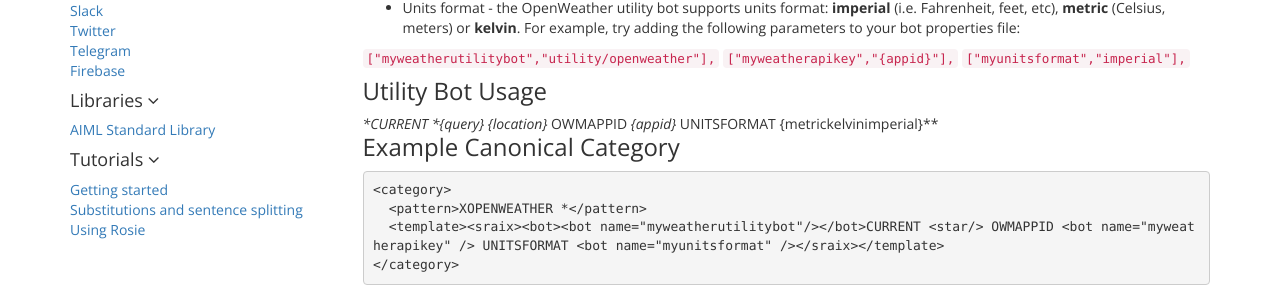
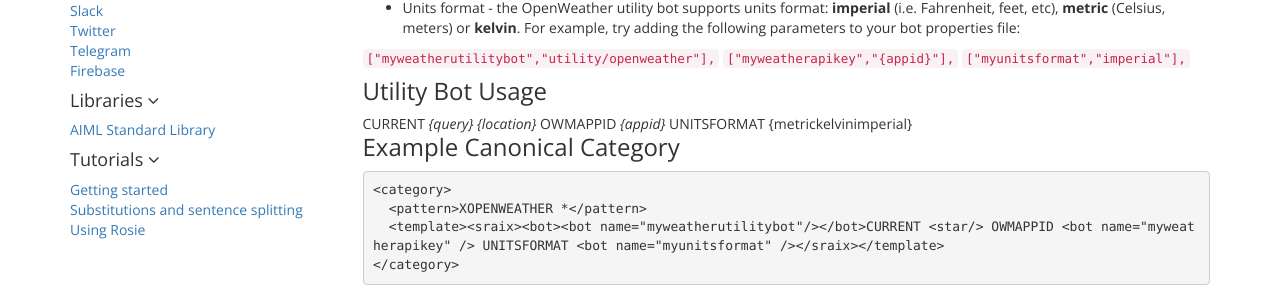
Before and after one commit to pandorabots/pandorabots.github.io, a Jekyll site: the page built from _modules/openweather-utility-bot-module.md, in a window 1280 px wide and 900 px high, scrolled down 394 px. Shown: the part 146-443 px from the top of the window. Built offline with Jekyll 4.4.1, drawn with Linux system fonts in a browser that asks for light colours.

```diff
--- a/_modules/openweather-utility-bot-module.md
+++ b/_modules/openweather-utility-bot-module.md
@@ -28,7 +28,7 @@ For example, try adding the following parameters to your bot properties file:
 
 ### Utility Bot Usage ###
 
-**CURRENT  *{query}* *{location}* OWMAPPID *{appid}* UNITSFORMAT {metric | kelvin | imperial}**
+CURRENT  *{query}* *{location}* OWMAPPID *{appid}* UNITSFORMAT {metric | kelvin | imperial}
 
 ### Example Canonical Category ###
 
```
